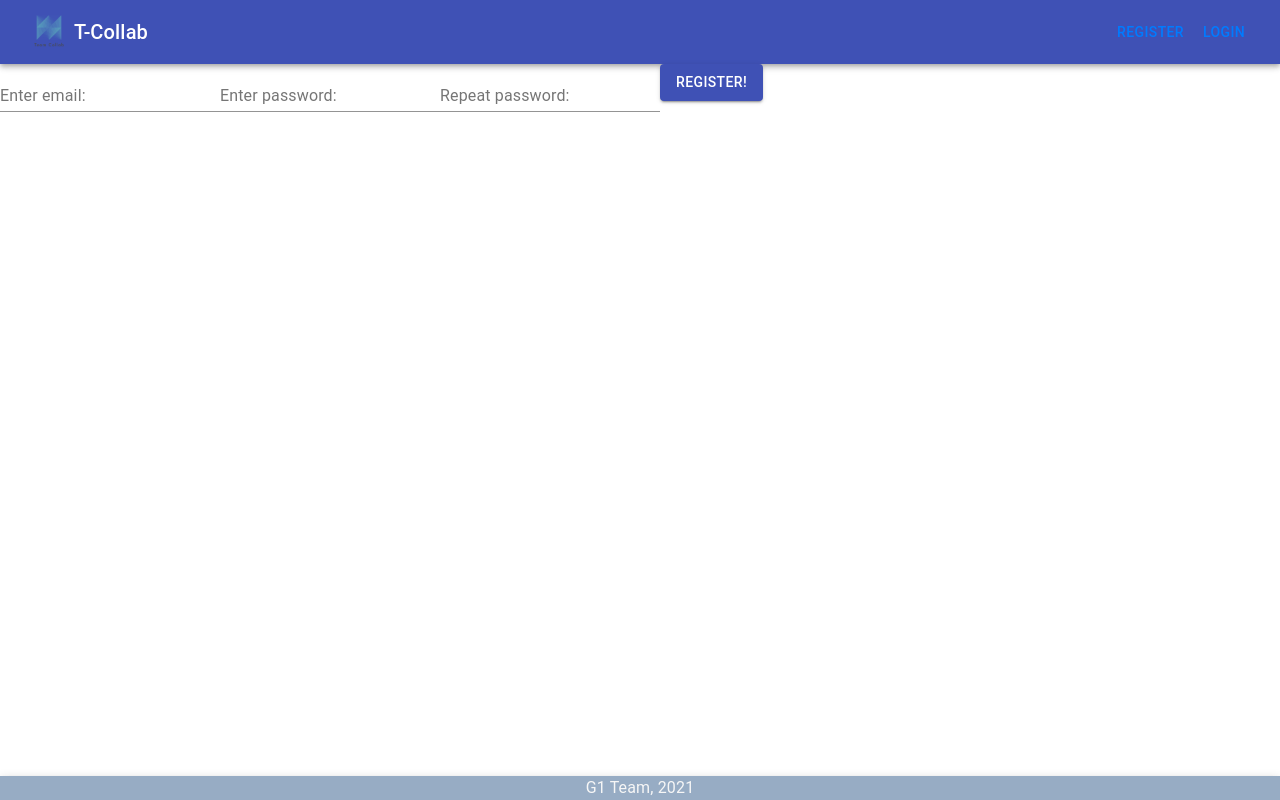
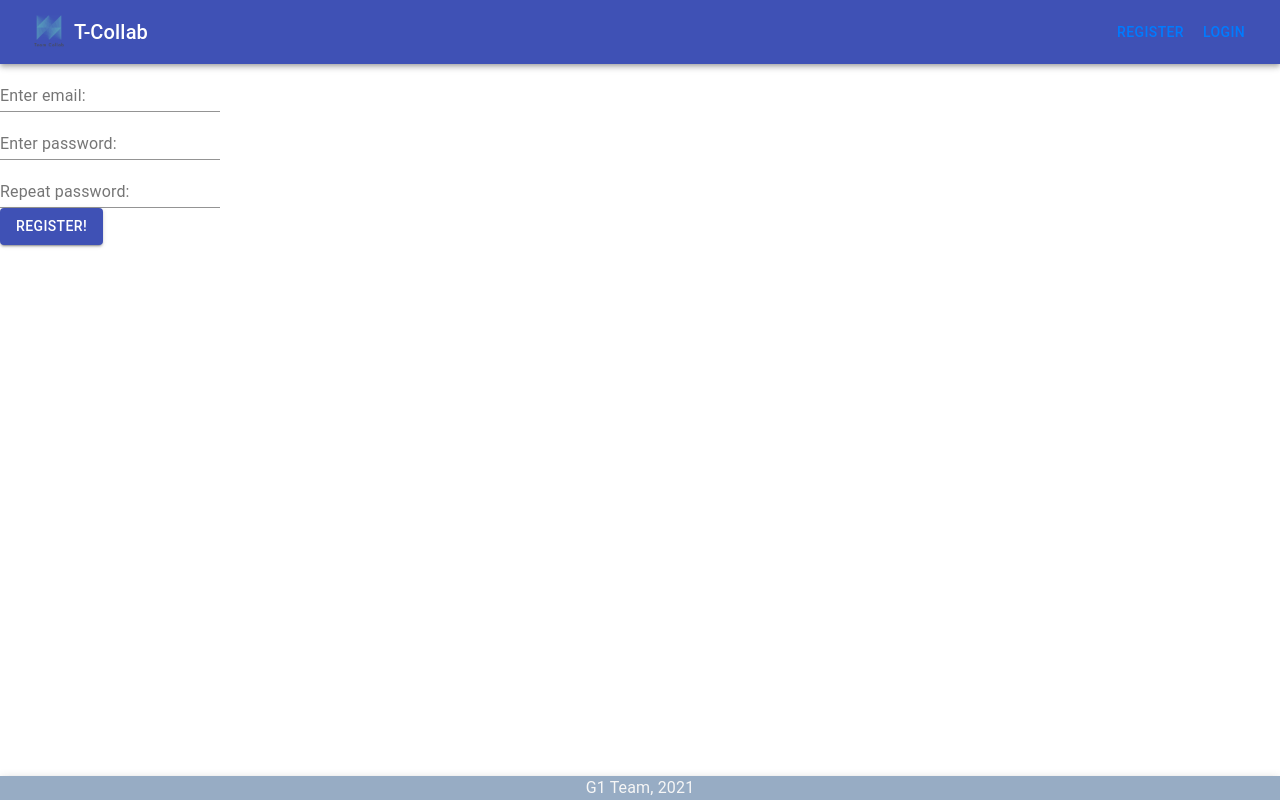
Before and after one commit to ukitta555/Integrated-Course-System, a React (Create React App) app in the folder IntegratedCourseSystem/ClientApp/: page /register in a window 1280 px wide. Built offline with nearby package versions, Linux system fonts and the light colour scheme.

Commit message:
register and login pages made vertical

```diff
--- a/IntegratedCourseSystem/ClientApp/src/components/LoginForm/LoginForm.tsx
+++ b/IntegratedCourseSystem/ClientApp/src/components/LoginForm/LoginForm.tsx
@@ -8,6 +8,7 @@ import TextField from "@material-ui/core/TextField";
 import Button from "@material-ui/core/Button";
 import {loginUser} from '../../reducers/userReducer/userThunks'
 import {EMAIL_VALIDATOR} from '../RegistrationForm/emailValidatingRegExp'
+import {Grid} from "@material-ui/core";
 
 
 const LoginForm = () => {
@@ -35,9 +36,17 @@ const LoginForm = () => {
   }
   return (
     <form onSubmit = {onSubmit}>
-        <TextField name="email" label="Enter email:" inputProps = {emailProps} />
-        <TextField name="password" label="Enter password:" inputProps = {passwordProps} />
-        <Button type="submit" variant="contained" color="primary">submit!</Button>
+      <Grid container direction="column">
+        <Grid item>
+          <TextField name="email" label="Enter email:" inputProps = {emailProps} />
+        </Grid>
+        <Grid item>
+          <TextField name="password" label="Enter password:" inputProps = {passwordProps} />
+        </Grid>
+        <Grid item>
+          <Button type="submit" variant="contained" color="primary">submit!</Button>
+        </Grid>
+      </Grid>
     </form>
   )
 }
--- a/IntegratedCourseSystem/ClientApp/src/components/RegistrationForm/RegistrationForm.tsx
+++ b/IntegratedCourseSystem/ClientApp/src/components/RegistrationForm/RegistrationForm.tsx
@@ -9,6 +9,7 @@ import {registerUser} from '../../reducers/userReducer/userThunks'
 import Button from '@material-ui/core/Button';
 import TextField from '@material-ui/core/TextField';
 import {EMAIL_VALIDATOR} from './emailValidatingRegExp'
+import {Grid} from "@material-ui/core";
 
 const RegistrationForm = () => {
   const dispatch = useDispatch()
@@ -55,10 +56,20 @@ const RegistrationForm = () => {
 
   return (
     <form onSubmit = {onSubmit}>
-        <TextField label="Enter email:" inputProps = {emailProps}  />
-        <TextField label="Enter password:" error = {arePwdsWrong} helperText = {pwdErrorMsg} inputProps = {passwordProps} />
-        <TextField label="Repeat password:"  error = {arePwdsWrong} helperText = {pwdErrorMsg} inputProps = {repeatPasswordProps} />
-        <Button type="submit" variant="contained" color="primary">Register!</Button>
+      <Grid container direction="column">
+        <Grid item>
+          <TextField label="Enter email:" inputProps = {emailProps}  />
+        </Grid>
+        <Grid item>
+          <TextField label="Enter password:" error = {arePwdsWrong} helperText = {pwdErrorMsg} inputProps = {passwordProps} />
+        </Grid>
+        <Grid item>
+          <TextField label="Repeat password:"  error = {arePwdsWrong} helperText = {pwdErrorMsg} inputProps = {repeatPasswordProps} />
+        </Grid>
+        <Grid item>
+          <Button type="submit" variant="contained" color="primary">Register!</Button>
+        </Grid>
+      </Grid>
     </form>
   )
 }
```
